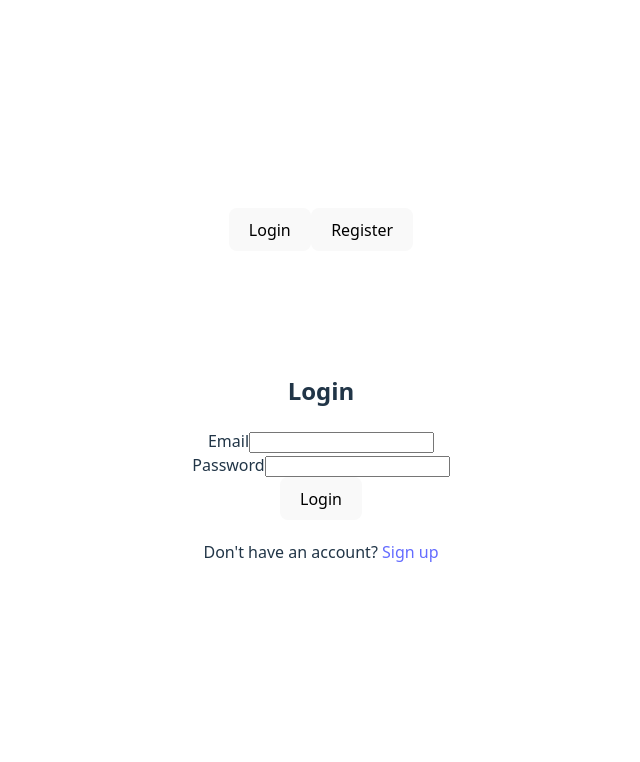
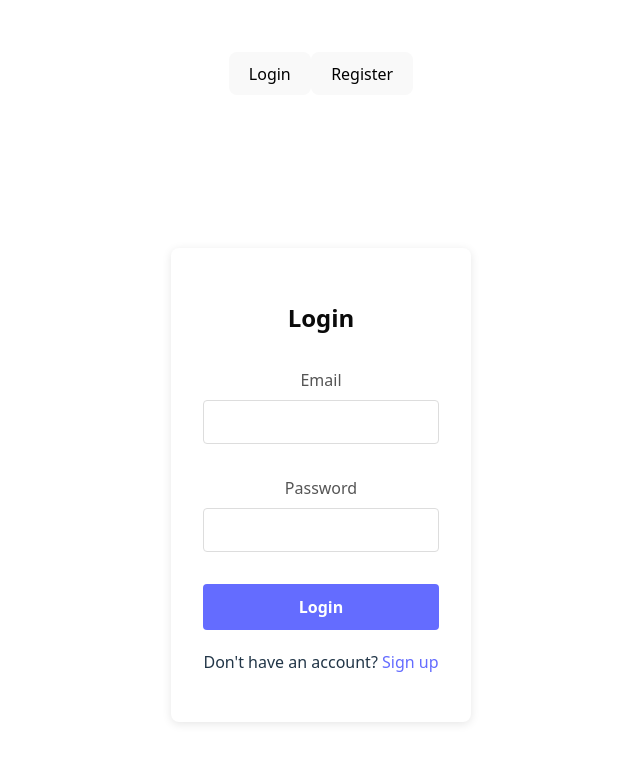
Before and after one commit to EliasYous/-Healthy-Coders--SOEN341_Project_W26, a React app in the folder frontend/: page /login in a window 1280 px wide. Shown: the top 762 px of the page, without its empty margins (319-959 px from the left). Built offline with nearby package versions, Linux system fonts and the light colour scheme; the HTML template or start-up script is replaced by a standard one.

Commit message:
added CSS to login and registration page

```diff
--- /dev/null
+++ b/frontend/src/pages/Login.css
@@ -0,0 +1,90 @@
+.container {
+  display: flex;
+  justify-content: center;
+  align-items: center;
+  min-height: 80vh;
+}
+
+.card {
+  background: white;
+  padding: 2rem;
+  border-radius: 8px;
+  box-shadow: 0 2px 10px rgba(0, 0, 0, 0.1);
+  width: 100%;
+}
+
+.card h2 {
+  text-align: center;
+  margin-bottom: 2rem;
+  color: #0a0a0a;
+}
+
+.form-group {
+  margin-bottom: 2rem;
+}
+
+.form-group label {
+  display: block;
+  margin-bottom: 0.5rem;
+  color: #555;
+  font-weight: 500;
+}
+
+.form-group input {
+  width: 100%;
+  padding: 0.75rem;
+  border: 1px solid #ddd;
+  border-radius: 4px;
+  font-size: 1rem;
+  transition: border-color 0.3s;
+  box-sizing: border-box;
+}
+
+.form-group input:focus {
+  outline: none;
+  border-color: #646cff;
+}
+
+.error-message {
+  background-color: #fee;
+  color: #c33;
+  padding: 0.75rem;
+  border-radius: 4px;
+  margin-bottom: 1rem;
+  border: 1px solid #fcc;
+  white-space: pre-line;
+}
+
+.btn {
+  width: 100%;
+  padding: 0.75rem;
+  border: none;
+  border-radius: 4px;
+  font-size: 1rem;
+  font-weight: 600;
+  cursor: pointer;
+  transition: background-color 0.3s;
+}
+
+.btn-primary {
+  background-color: #646cff;
+  color: white;
+}
+
+.btn-primary:hover {
+  background-color: #535bf2;
+}
+
+.btn-primary:disabled {
+  background-color: #ccc;
+  cursor: not-allowed;
+}
+
+.link {
+  color: #646cff;
+  text-decoration: none;
+}
+
+.link:hover {
+  text-decoration: underline;
+}
--- a/frontend/src/pages/Login.jsx
+++ b/frontend/src/pages/Login.jsx
@@ -1,6 +1,7 @@
 import React, { useState } from 'react';
 import { Link, useNavigate } from 'react-router-dom';
 import { login } from '../utils/auth';
+import './Login.css';
 
 // useState hook is used to remember and display the form data, errors, and loading state
 const Login = () => {
@@ -29,7 +30,7 @@ const Login = () => {
 
   // renders the login page
   return (
-    <div className="container" style={{ maxWidth: '500px', marginTop: '50px' }}>
+    <div className="container" style={{ maxWidth: '600px', marginTop: '50px' }}>
       <div className="card">
         <h2>Login</h2>
         <form onSubmit={handleSubmit}>
--- /dev/null
+++ b/frontend/src/pages/Register.css
@@ -0,0 +1,90 @@
+.container {
+  display: flex;
+  justify-content: center;
+  align-items: center;
+  min-height: 80vh;
+}
+
+.card {
+  background: white;
+  padding: 2rem;
+  border-radius: 8px;
+  box-shadow: 0 2px 10px rgba(0, 0, 0, 0.1);
+  width: 100%;
+}
+
+.card h2 {
+  text-align: center;
+  margin-bottom: 1.5rem;
+  color: #212121;
+}
+
+.form-group {
+  margin-bottom: 2rem;
+}
+
+.form-group label {
+  display: block;
+  margin-bottom: 0.5rem;
+  color: #555;
+  font-weight: 500;
+}
+
+.form-group input {
+  width: 100%;
+  padding: 0.75rem;
+  border: 1px solid #ddd;
+  border-radius: 4px;
+  font-size: 1rem;
+  transition: border-color 0.3s;
+  box-sizing: border-box;
+}
+
+.form-group input:focus {
+  outline: none;
+  border-color: #646cff;
+}
+
+.error-message {
+  background-color: #fee;
+  color: #c33;
+  padding: 0.75rem;
+  border-radius: 4px;
+  margin-bottom: 1rem;
+  border: 1px solid #fcc;
+  white-space: pre-line;
+}
+
+.btn {
+  width: 100%;
+  padding: 0.75rem;
+  border: none;
+  border-radius: 4px;
+  font-size: 1rem;
+  font-weight: 600;
+  cursor: pointer;
+  transition: background-color 0.3s;
+}
+
+.btn-primary {
+  background-color: #646cff;
+  color: white;
+}
+
+.btn-primary:hover {
+  background-color: #535bf2;
+}
+
+.btn-primary:disabled {
+  background-color: #ccc;
+  cursor: not-allowed;
+}
+
+.link {
+  color: #646cff;
+  text-decoration: none;
+}
+
+.link:hover {
+  text-decoration: underline;
+}
--- a/frontend/src/pages/Register.jsx
+++ b/frontend/src/pages/Register.jsx
@@ -1,6 +1,7 @@
 import React, { useState } from 'react';
 import { Link, useNavigate } from 'react-router-dom';
 import { register } from '../utils/auth';
+import './Register.css';
 
 // useState hook is used to remember and display the form data, errors, and loading state
 const Register = () => {
@@ -37,7 +38,7 @@ const Register = () => {
       return 'Password must contain at least one number';
     }
     if (!/[!@#$%^&*(),.?"':;~`{}|<>]/.test(password)) {
-      return 'Password must contain at least one special character (e.g. !, @, #, $, % etc.)';
+      return 'Password must contain at least one special character\n(e.g. !, @, #, $, % etc.)';
     }
     return null;
   };
@@ -75,7 +76,7 @@ const Register = () => {
 
   // renders the register page
   return (
-    <div className="container" style={{ maxWidth: '500px', marginTop: '50px' }}>
+    <div className="container" style={{ maxWidth: '600px', marginTop: '50px' }}>
       <div className="card">
         <h2>Create Account</h2>
         {/* form to submit the form data to the backend */}
@@ -124,7 +125,7 @@ const Register = () => {
               required
             />
             <small style={{ fontSize: '0.85em', color: '#666', display: 'block', marginTop: '5px' }}>
-              Must be 6+ characters with at least one uppercase, lowercase, number, and special character
+              NOTE: Password must be 6+ characters with at least one uppercase, lowercase, number, and special character
             </small>
           </div>
           {error && <div className="error-message">{error}</div>}
```
